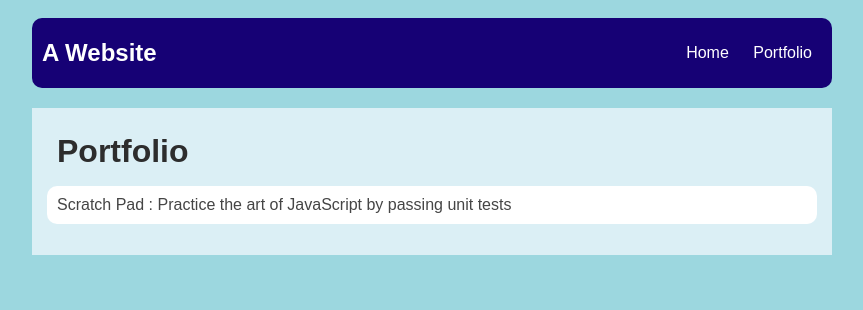
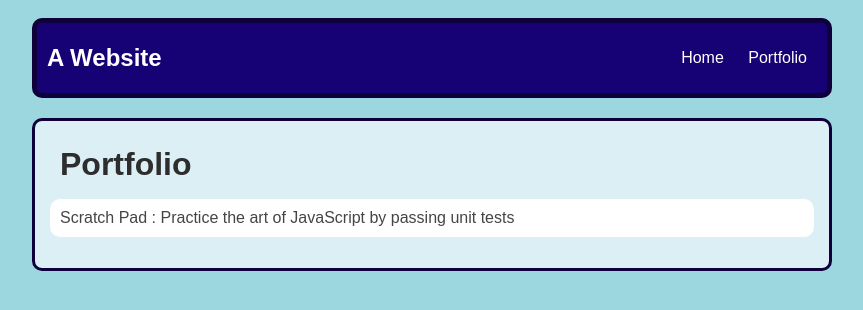
Before and after one commit to khsy738/jess-lee.github.io, a plain HTML site: page portfolio.html in a window 1280 px wide. Shown: the whole page, without its empty margins (208-1071 px from the left). Drawn offline with nearby package versions, Linux system fonts and the light colour scheme.

Commit message:
“test”

```diff
--- a/portfolio.html
+++ b/portfolio.html
@@ -28,6 +28,9 @@
                 display: flex;
                 padding: 10px;
                 border-radius: 10px;
+                border-style: solid;
+                border-width: 5px;
+                border-color: rgb(15, 0, 59);
             }
             nav header {
                 display: flex;
@@ -51,6 +54,10 @@
             main {
                 background: rgb(219, 239, 245);
                 display: flex;
+                border-radius: 10px;
+                border-style: solid;
+                border-width: 3px;
+                border-color: rgb(15, 0, 59);
             }
             .content {
                 flex: 1;
```
Also changed, not shown: index.html (+7 -0 lines).
